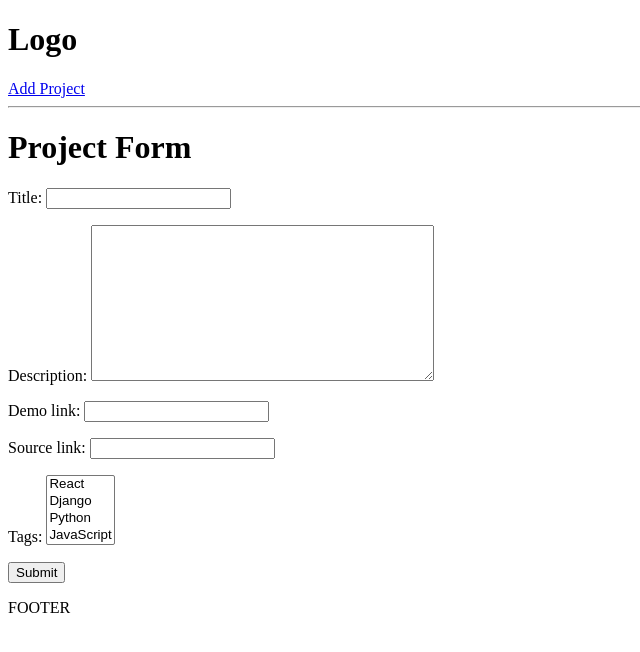
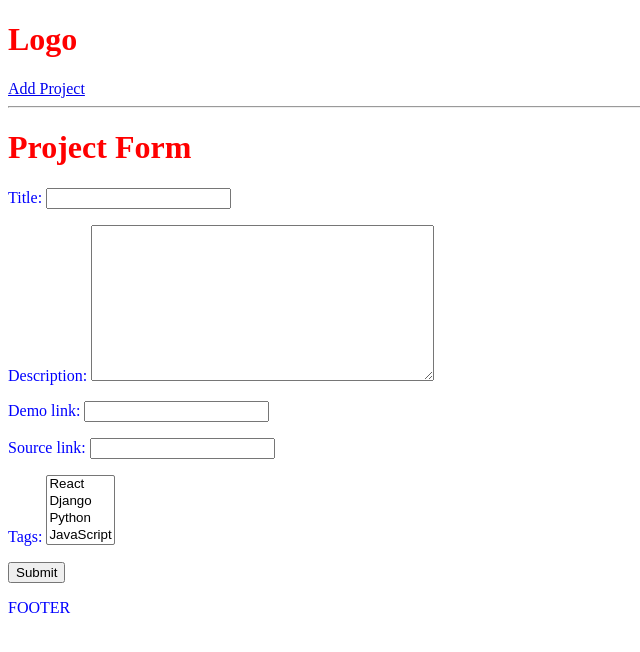
Before and after one commit to prahladinala/django-static-files, a Django app: page /create-project/ in a window 1280 px wide. Shown: the top 652 px of the page, without its empty margins (0-640 px from the left). Run offline with Django 3.2, Linux system fonts and the light colour scheme; data comes from the database, SQL or seed files in the repository.

Commit message:
Link CSS to Django > settings.py, main.html, static folder

```diff
--- a/devsearch/settings.py
+++ b/devsearch/settings.py
@@ -110,6 +110,10 @@ USE_TZ = True
 # https://docs.djangoproject.com/en/3.2/howto/static-files/
 
 STATIC_URL = '/static/'
+STATICFILES_DIRS = [
+    # os.path.join(BASE_DIR, 'static') > OLD VERSION OF DJANGO
+    BASE_DIR / 'static' # NEW VERSION OF DJANGO
+]
 
 # Default primary key field type
 # https://docs.djangoproject.com/en/3.2/ref/settings/#default-auto-field
--- /dev/null
+++ b/static/styles/main.css
@@ -0,0 +1,6 @@
+h1 {
+  color: red;
+}
+p {
+  color: blue;
+}
--- a/templates/main.html
+++ b/templates/main.html
@@ -1,4 +1,5 @@
 <!DOCTYPE html>
+{% load static %}
 <html lang="en">
 
 <head>
@@ -6,6 +7,8 @@
     <meta http-equiv="X-UA-Compatible" content="IE=edge">
     <meta name="viewport" content="width=device-width, initial-scale=1.0">
     <title>Jinja Template | Template Inheritance</title>
+
+    <link rel="stylesheet" href="{% static 'styles/main.css' %}">
 </head>
 
 <body>
```
